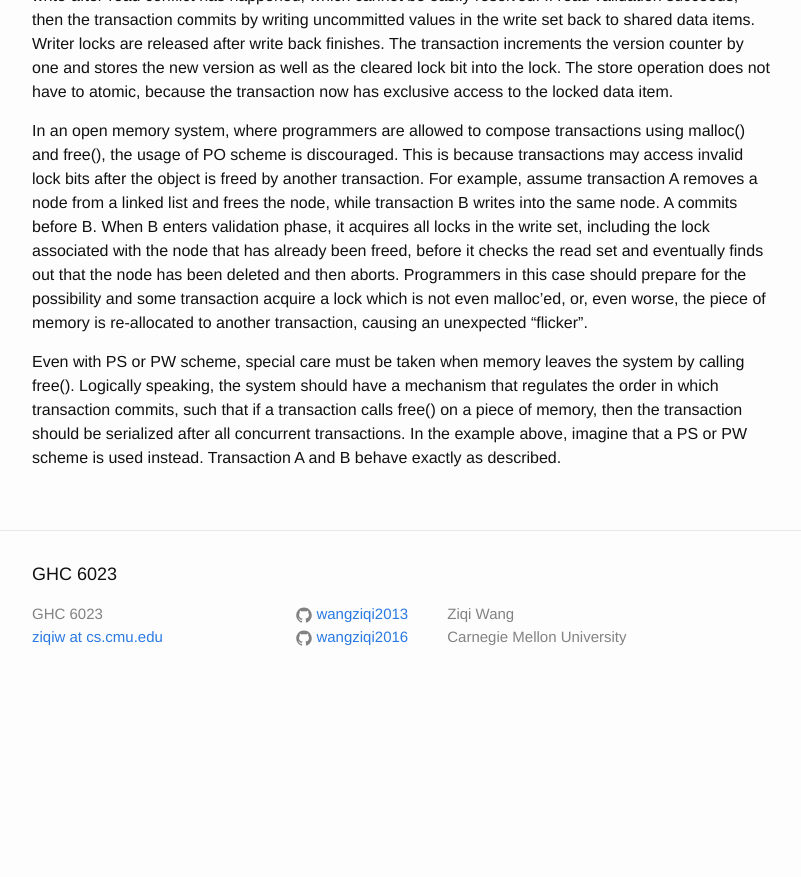
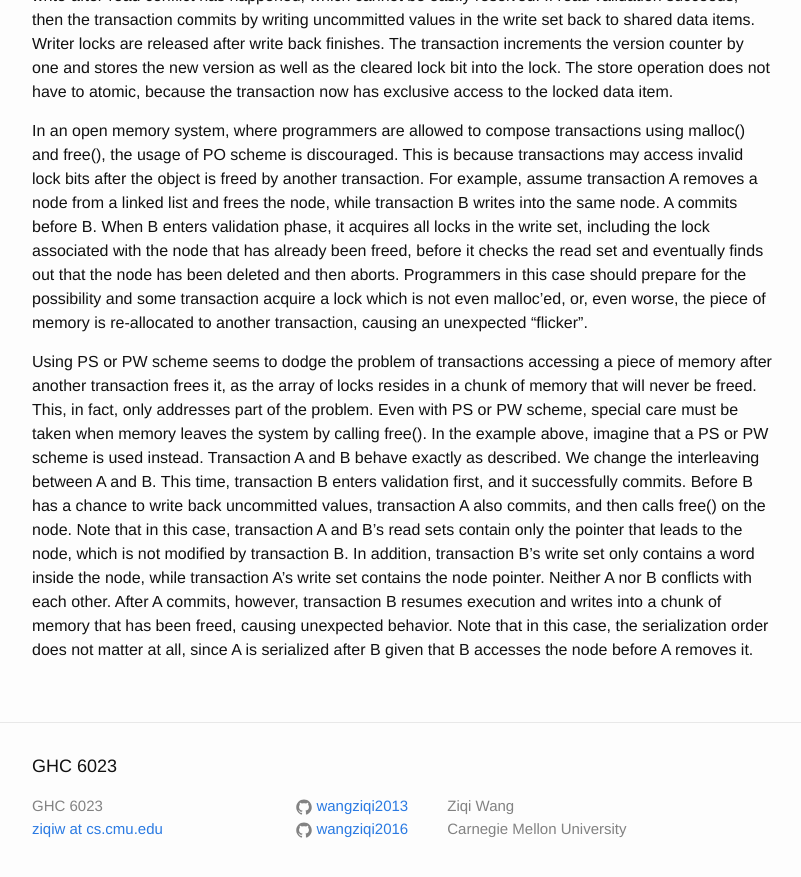
Before and after one commit to wangziqi2013/wangziqi2013.github.io, a Jekyll site: the page built from _posts/2018-08-27-what-really-makes-txn-fast.markdown, in a window 1280 px wide and 900 px high, scrolled down 1711 px. Shown: the top 877 px of the window, without its empty margins (238-1039 px from the left). Built offline with Jekyll 4.4.1, drawn with Linux system fonts in a browser that asks for light colours; before the commit the page ends 2419 px from its top, so only the background shows below that.

Commit message:
Working on second anomaly

```diff
--- a/_posts/2018-08-27-what-really-makes-txn-fast.markdown
+++ b/_posts/2018-08-27-what-really-makes-txn-fast.markdown
@@ -76,7 +76,14 @@ the node that has already been freed, before it checks the read set and eventual
 then aborts. Programmers in this case should prepare for the possibility and some transaction acquire a lock which is not even
 malloc'ed, or, even worse, the piece of memory is re-allocated to another transaction, causing an unexpected "flicker".
 
-Even with PS or PW scheme, special care must be taken when memory leaves the system by calling free(). Logically speaking, the
-system should have a mechanism that regulates the order in which transaction commits, such that if a transaction calls free()
-on a piece of memory, then the transaction should be serialized after all concurrent transactions. In the example above, imagine that
-a PS or PW scheme is used instead. Transaction A and B behave exactly as described.
+Using PS or PW scheme seems to dodge the problem of transactions accessing a piece of memory after another transaction frees it,
+as the array of locks resides in a chunk of memory that will never be freed. This, in fact, only addresses part of the problem.
+Even with PS or PW scheme, special care must be taken when memory leaves the system by calling free(). In the example above, imagine that
+a PS or PW scheme is used instead. Transaction A and B behave exactly as described. We change the interleaving between A and B.
+This time, transaction B enters validation first, and it successfully commits. Before B has a chance to write back uncommitted
+values, transaction A also commits, and then calls free() on the node. Note that in this case, transaction A and B's read sets
+contain only the pointer that leads to the node, which is not modified by transaction B. In addition, transaction B's write set
+only contains a word inside the node, while transaction A's write set contains the node pointer. Neither A nor B conflicts with
+each other. After A commits, however, transaction B resumes execution and writes into a chunk of memory that has been freed,
+causing unexpected behavior. Note that in this case, the serialization order does not matter at all, since A is serialized after
+B given that B accesses the node before A removes it.
```
